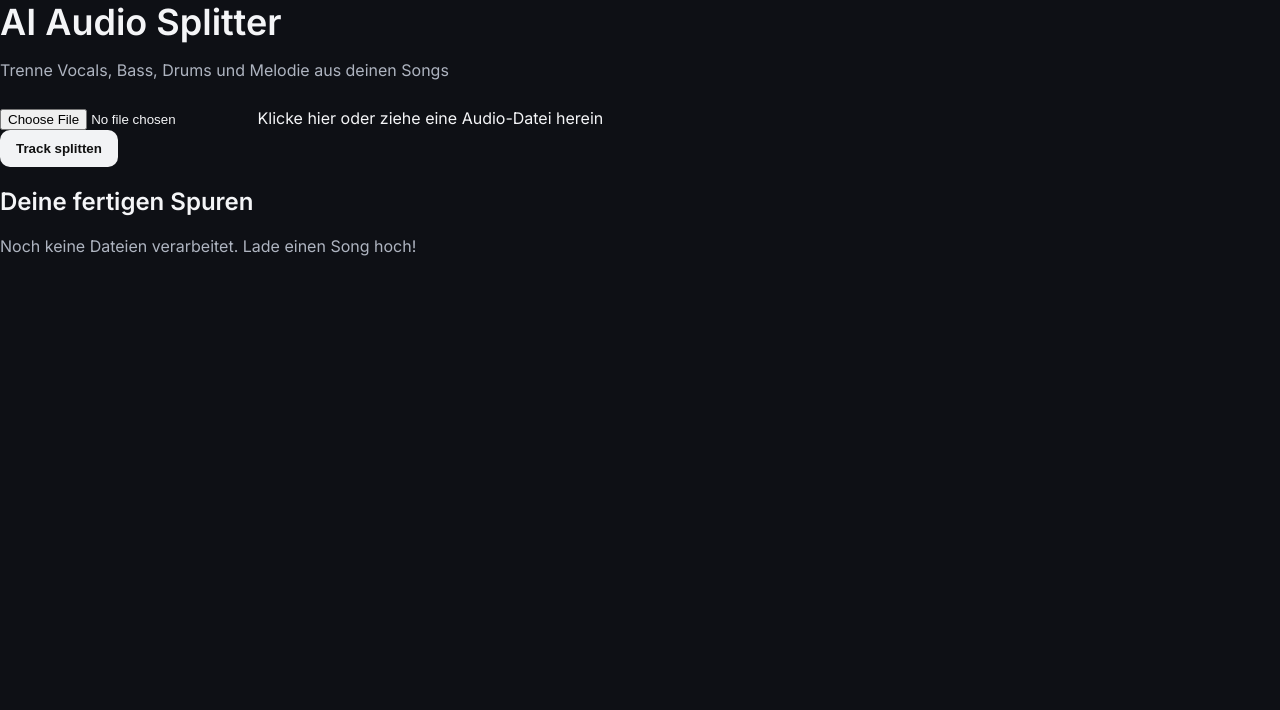
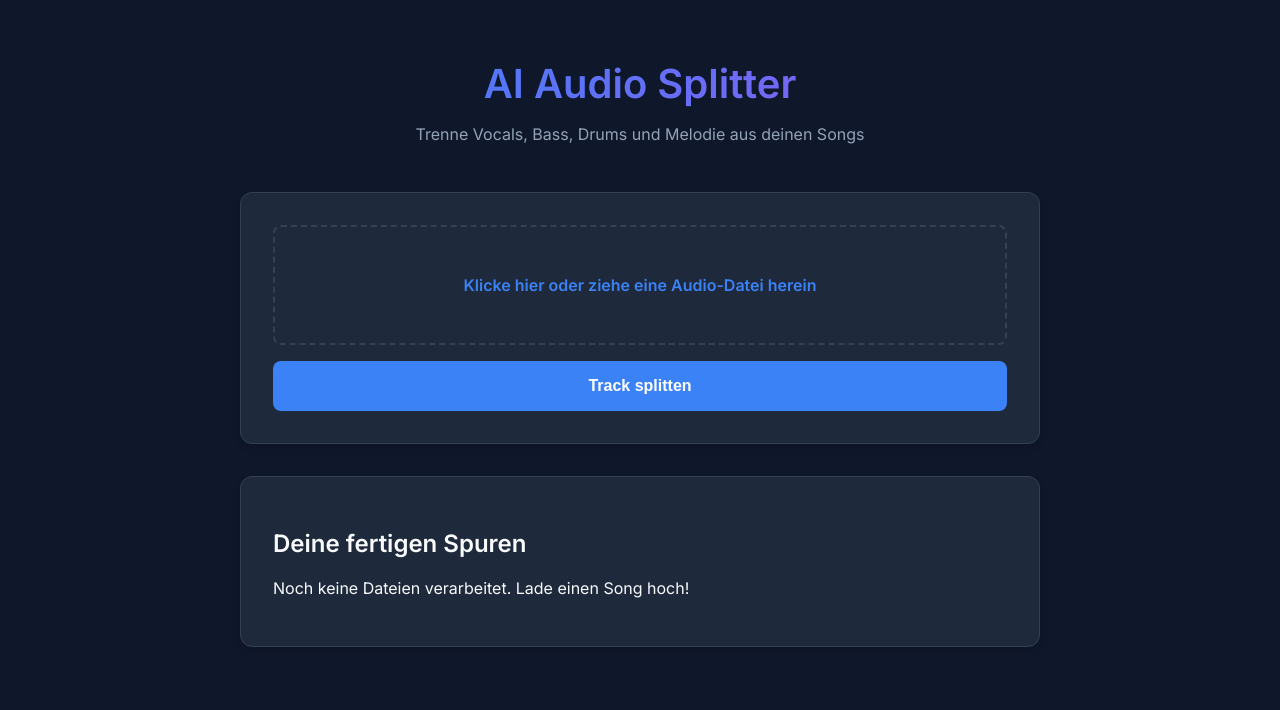
Before and after one commit to JFFLeon/AudioSplitter, a Flask app: page / in a window 1280 px wide. Shown: the top 710 px of the page. Run offline with Flask 3, Linux system fonts and the light colour scheme.

Commit message:
Update style.css

```diff
--- a/static/style.css
+++ b/static/style.css
@@ -1 +1,165 @@
-*{box-sizing:border-box}body{margin:0;background:#0e1015;color:#f4f5f7;font-family:Inter,system-ui,sans-serif}.wrap{max-width:1050px;margin:50px auto;padding:0 22px}header{margin-bottom:28px}h1{font-size:36px;margin:0 0 8px}p{color:#aeb4c0}.drop{border:2px dashed #555d6d;border-radius:18px;padding:50px;text-align:center;background:#151922}.drop input{display:none}.big{font-size:23px;margin-bottom:18px}button{border:0;border-radius:10px;padding:11px 16px;background:#f2f3f5;color:#111;font-weight:700;cursor:pointer}button.secondary{background:#272d39;color:#fff}.drop span{display:block;margin-top:16px;color:#9da6b5}.hidden{display:none}.bar{height:12px;background:#252b35;border-radius:10px;overflow:hidden}.bar i{display:block;height:100%;width:0;background:#e7eaf0}.toolbar{display:flex;gap:10px;align-items:center;margin:25px 0}.toolbar span{margin-left:auto;font-variant-numeric:tabular-nums}.track{background:#171c25;border:1px solid #2a303b;border-radius:16px;padding:18px;margin:13px 0}.tracktop{display:flex;align-items:center;gap:12px}.track h3{margin:0;min-width:100px}.track input[type=range]{flex:1}.track audio{width:100%;margin-top:12px}.range{display:flex;gap:10px;align-items:center;margin-top:12px}.range input{width:110px;background:#222;color:white;border:1px solid #3a4250;padding:8px;border-radius:8px}.muted{color:#8e97a6;font-size:13px}
+:root {
+    --bg-color: #0f172a;
+    --card-bg: #1e293b;
+    --primary: #3b82f6;
+    --primary-hover: #2563eb;
+    --text-main: #f8fafc;
+    --text-muted: #94a3b8;
+    --border: #334155;
+    --success: #10b981;
+    --error: #ef4444;
+}
+
+body {
+    margin: 0;
+    font-family: 'Inter', sans-serif;
+    background-color: var(--bg-color);
+    color: var(--text-main);
+}
+
+.container {
+    max-width: 800px;
+    margin: 0 auto;
+    padding: 2rem;
+}
+
+header {
+    text-align: center;
+    margin-bottom: 3rem;
+}
+
+header h1 {
+    font-size: 2.5rem;
+    margin-bottom: 0.5rem;
+    background: linear-gradient(to right, #3b82f6, #8b5cf6);
+    -webkit-background-clip: text;
+    -webkit-text-fill-color: transparent;
+}
+
+header p {
+    color: var(--text-muted);
+}
+
+.upload-card, .status-card, .projects-card {
+    background: var(--card-bg);
+    border-radius: 12px;
+    padding: 2rem;
+    margin-bottom: 2rem;
+    border: 1px solid var(--border);
+    box-shadow: 0 4px 6px rgba(0,0,0,0.1);
+}
+
+.file-input-wrapper {
+    position: relative;
+    border: 2px dashed var(--border);
+    border-radius: 8px;
+    padding: 3rem;
+    text-align: center;
+    margin-bottom: 1rem;
+    transition: all 0.3s;
+}
+
+.file-input-wrapper:hover {
+    border-color: var(--primary);
+    background: rgba(59, 130, 246, 0.05);
+}
+
+input[type="file"] {
+    position: absolute;
+    width: 100%;
+    height: 100%;
+    top: 0;
+    left: 0;
+    opacity: 0;
+    cursor: pointer;
+}
+
+#fileLabel {
+    font-weight: 600;
+    color: var(--primary);
+}
+
+button {
+    width: 100%;
+    padding: 1rem;
+    background: var(--primary);
+    color: white;
+    border: none;
+    border-radius: 8px;
+    font-size: 1rem;
+    font-weight: 600;
+    cursor: pointer;
+    transition: background 0.3s;
+}
+
+button:hover {
+    background: var(--primary-hover);
+}
+
+.hidden {
+    display: none;
+}
+
+.progress-bar-container {
+    width: 100%;
+    background: var(--border);
+    border-radius: 4px;
+    height: 8px;
+    margin-top: 1rem;
+    overflow: hidden;
+}
+
+.progress-bar {
+    width: 0%;
+    height: 100%;
+    background: var(--primary);
+    transition: width 0.4s ease;
+    /* Lade-Animation */
+    animation: pulse 2s infinite;
+}
+
+@keyframes pulse {
+    0% { opacity: 0.6; }
+    50% { opacity: 1; }
+    100% { opacity: 0.6; }
+}
+
+.file-list {
+    list-style: none;
+    padding: 0;
+}
+
+.file-list li {
+    display: flex;
+    justify-content: space-between;
+    align-items: center;
+    padding: 1rem;
+    border-bottom: 1px solid var(--border);
+    flex-wrap: wrap;
+    gap: 1rem;
+}
+
+.file-name {
+    font-family: monospace;
+    color: var(--text-muted);
+}
+
+.actions {
+    display: flex;
+    gap: 1rem;
+    align-items: center;
+}
+
+.download-btn {
+    text-decoration: none;
+    color: white;
+    background: var(--border);
+    padding: 0.5rem 1rem;
+    border-radius: 4px;
+    font-size: 0.875rem;
+    transition: background 0.3s;
+}
+
+.download-btn:hover {
+    background: var(--text-muted);
+}
```
